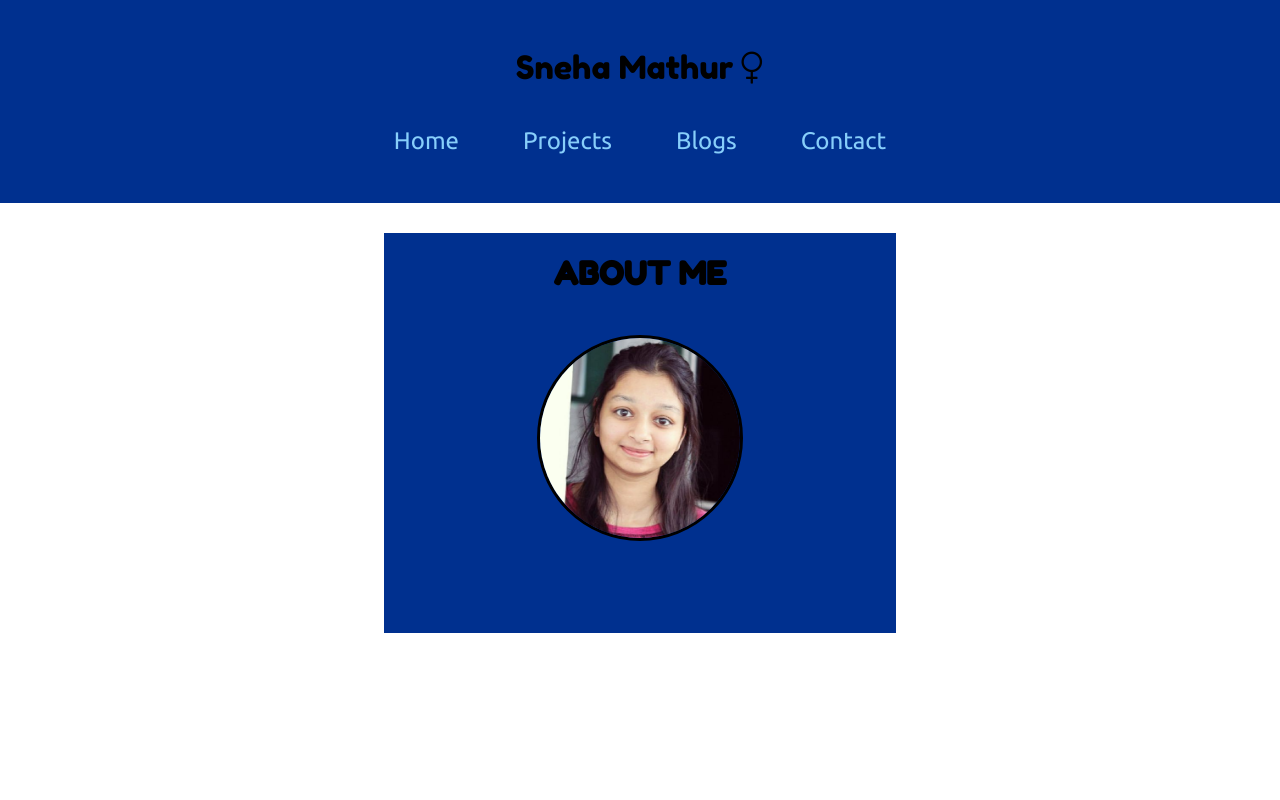
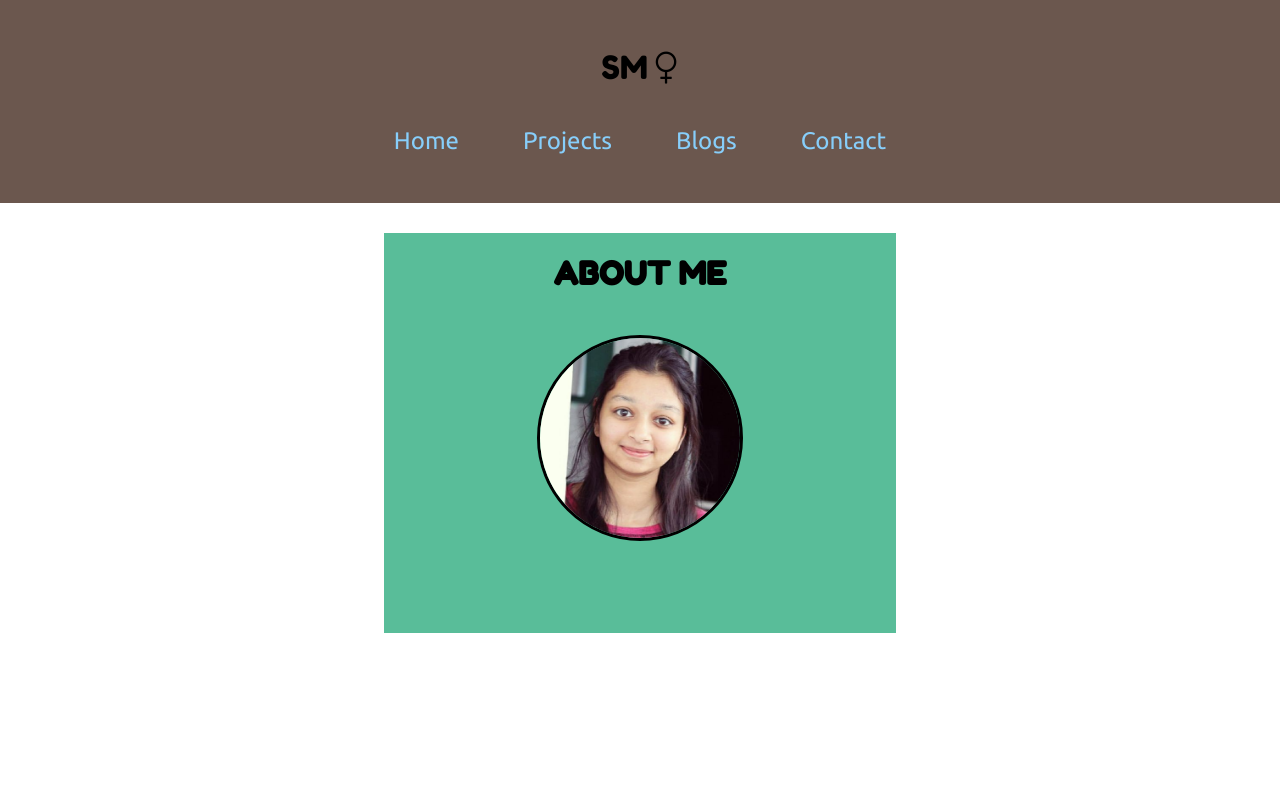
Before and after one commit to snehamathur01/sneha_portfolio, a plain HTML site: page index.html in a window 1280 px wide. Shown: the top 800 px of the page. Drawn offline with Linux system fonts and the light colour scheme.

Commit message:
Portfolio

```diff
--- a/index.html
+++ b/index.html
@@ -14,7 +14,7 @@
         <div class="navigation-bar">
 
             <div class="navigation" >
-                <div class= "nav-brand">Sneha Mathur <i class="fa fa-venus" aria-hidden="true"></i> </div>
+                <div class= "nav-brand">SM <i class="fa fa-venus" aria-hidden="true"></i> </div>
                 <ul class="no-bullet"> <!--cntrl d for selecting multiple lines, flex will put all the items in a row -->
                     <li><a class="list-item-inline " href="index.html">Home</a></li>
                     <li><a class="list-item-inline " href="Projects.html">Projects</a></li>
--- a/portfolio.css
+++ b/portfolio.css
@@ -8,8 +8,8 @@ html,body{
 
 }
 :root{
-  --primary-color:#00308F;
-  --secondary-color:dodgerblue;
+  --primary-color:#59bd99;
+  --secondary-color:#6b574e;
 
 }
 /* HEADER*/
@@ -19,7 +19,7 @@ html,body{
 
    margin:0 ;
    width: 100%;
-   background-color: var(--primary-color);
+   background-color: var(--secondary-color);
    padding: 3rem 0rem 3rem 0rem;
 
 
@@ -146,7 +146,7 @@ img {
 
 }
   .projects{
-      background-color: var(--secondary-color);
+      background-color: var(--primary-color);
 
 
       margin: auto;
@@ -163,7 +163,7 @@ img {
     padding:0;
     margin:0 ;
     width:100%;
-    background-color: var(--primary-color);
+    background-color: var(--secondary-color);
     padding: 2em 0em 3em 0em;
 
     position: absolute;
```
